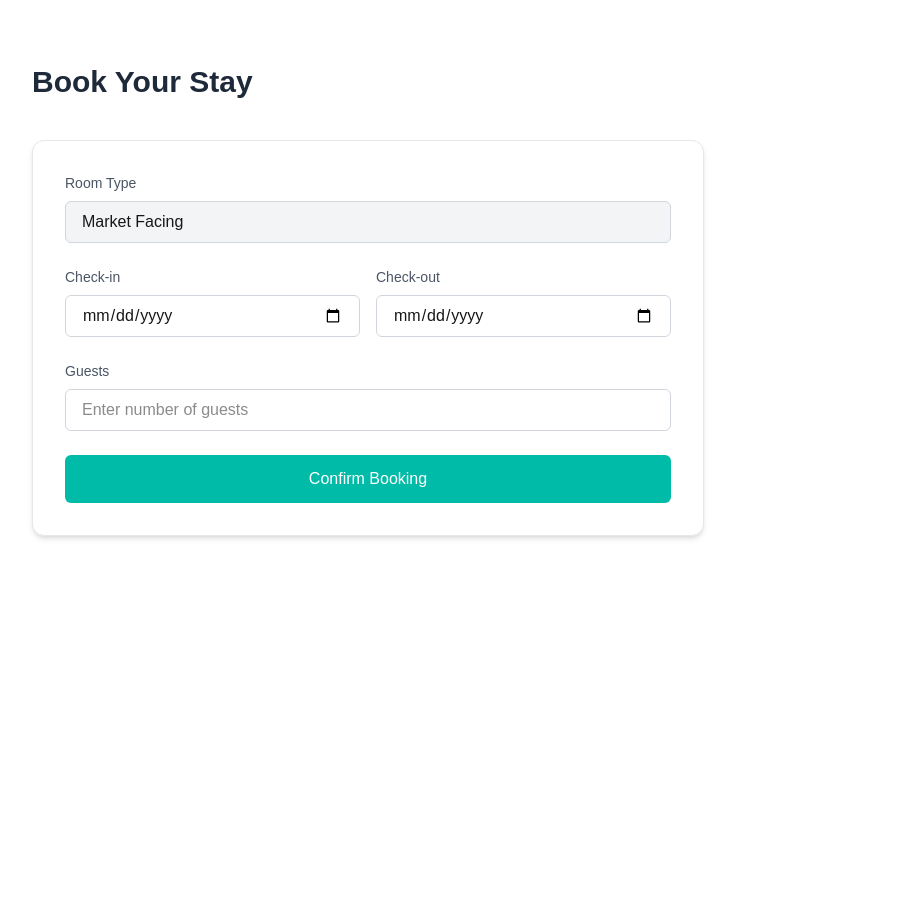
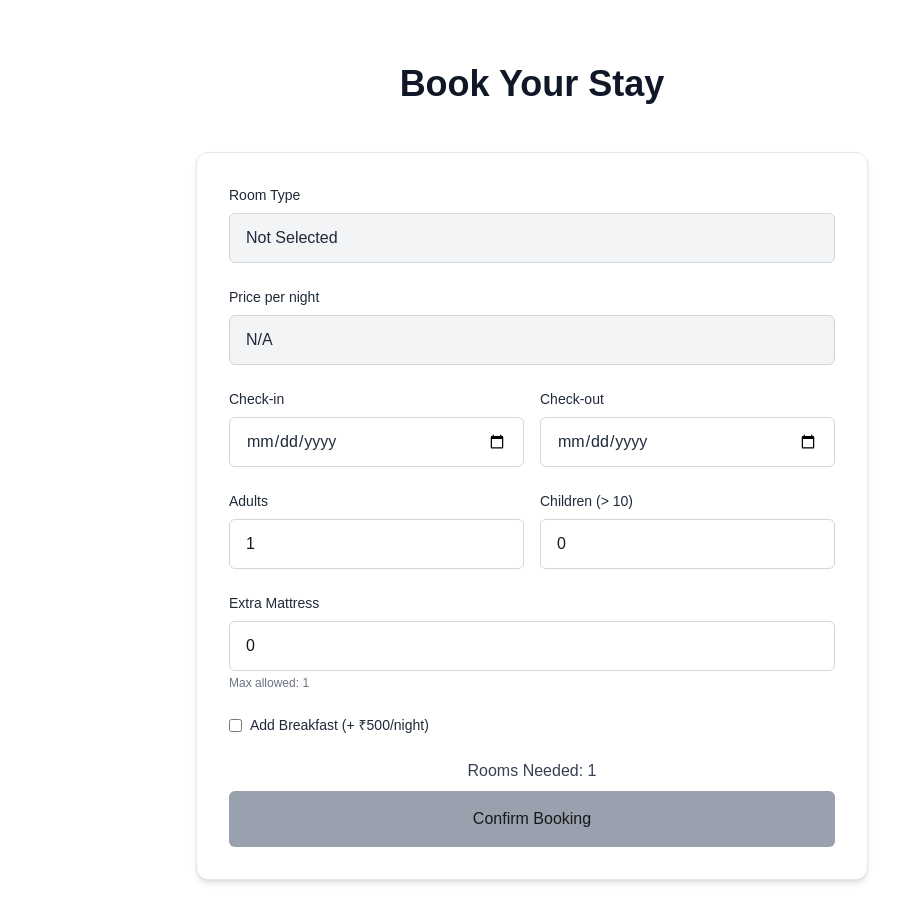
Before and after one commit to abheet77/hotelwebsite, a Next.js app: page /booking in a window 1280 px wide. Shown: the top 922 px of the page, without its empty margins (108-1007 px from the left). Before the commit the page ends 800 px from the top, so only its background shows below. Built offline with nearby package versions, Linux system fonts and the light colour scheme; a web font is replaced by a local one.

Commit message:
bookingpage

```diff
--- a/app/booking/page.jsx
+++ b/app/booking/page.jsx
@@ -1,75 +1,275 @@
 "use client";
+import { useSearchParams } from "next/navigation";
+import { useState } from "react";
 
 export default function BookingPage() {
+  const searchParams = useSearchParams();
+  const room = searchParams.get("room");
+  const price = searchParams.get("price");
+
+  const [checkIn, setCheckIn] = useState("");
+  const [checkOut, setCheckOut] = useState("");
+
+  const [adults, setAdults] = useState(1);
+  const [children, setChildren] = useState(0);
+  const [mattressCount, setMattressCount] = useState(0);
+  const totalGuests = adults + children;
+
+  const [showPopup, setShowPopup] = useState(false);
+
+  const [breakfast, setBreakfast] = useState(false);
+  let total = 0;
+  let capacity = 3;
+  if (room === "Twin Room") {
+    capacity = 6;
+  }
+  let maxMattress = 1;
+
+  if (room === "Twin Room") {
+    maxMattress = 2;
+  }
+  let breakfastPrice = 500;
+
+  if (room === "Twin Room") {
+    breakfastPrice = 1000;
+  }
+  const roomsNeeded = Math.ceil(totalGuests / capacity);
+  if (checkIn && checkOut && price) {
+    const start = new Date(checkIn);
+    const end = new Date(checkOut);
+
+    const diffTime = end - start;
+    const days = diffTime / (1000 * 60 * 60 * 24);
+
+    if (days > 0) {
+      total = days * Number(price) * roomsNeeded;
+
+      if (mattressCount > 0) {
+        total += days * 500 * mattressCount;
+      }
+
+      if (breakfast) {
+        total += days * breakfastPrice * roomsNeeded;
+      }
+    }
+  }
+  const today = new Date().toISOString().split("T")[0];
+  let nights = 0;
+
+  if (checkIn && checkOut) {
+    const start = new Date(checkIn);
+    const end = new Date(checkOut);
+
+    const diffTime = end - start;
+    nights = diffTime / (1000 * 60 * 60 * 24);
+  }
+  let error = "";
+
+  if (checkIn && checkOut) {
+    const start = new Date(checkIn);
+    const end = new Date(checkOut);
+
+    if (end <= start) {
+      error = "Check-out must be after check-in";
+    }
+  }
+
+
+
+
+
   return (
-    <main className="px-6 md:px-[80px] lg:px-[140px] py-16">
+    <main className="min-h-screen bg-white px-4 sm:px-6 md:px-[80px] lg:px-[140px] py-16">
 
       {/* Heading */}
-      <h1 className="text-3xl font-semibold text-gray-800 mb-10">
+      <h1 className="flex justify-center text-3xl md:text-4xl font-semibold text-gray-900 mb-12">
         Book Your Stay
       </h1>
 
       {/* Form */}
-      <div className="max-w-2xl bg-white shadow-md rounded-xl p-8 border border-gray-200">
+      <div className="flex justify-center">
+        <div className="w-full max-w-2xl bg-white shadow-md rounded-xl p-8 border border-gray-200">
 
-        {/* Room Name (static for now) */}
+          {/* Room Type */}
           <div className="mb-6">
-          <label className="block text-sm text-gray-600 mb-2">
+            <label className="block text-sm text-gray-800 font-medium mb-2">
               Room Type
             </label>
             <input
               type="text"
-            value="Market Facing"
+              value={room || "Not Selected"}
               disabled
-            className="w-full border border-gray-300 rounded-md px-4 py-2 bg-gray-100"
+              className="w-full border border-gray-300 rounded-md px-4 py-3 bg-gray-100 text-gray-800 opacity-100 cursor-not-allowed"
+            />
+          </div>
+
+          {/* Price */}
+          <div className="mb-6">
+            <label className="block text-sm text-gray-800 font-medium mb-2">
+              Price per night
+            </label>
+            <input
+              type="text"
+              value={price ? `₹ ${price}` : "N/A"}
+              disabled
+              className="w-full border border-gray-300 rounded-md px-4 py-3 bg-gray-100 text-gray-800 opacity-100 cursor-not-allowed"
             />
           </div>
 
           {/* Dates */}
-        <div className="grid grid-cols-2 gap-4 mb-6">
+          <div className="grid grid-cols-1 md:grid-cols-2 gap-4 mb-6">
 
             <div>
-            <label className="block text-sm text-gray-600 mb-2">
+              <label className="block text-sm text-gray-800 font-medium mb-2">
                 Check-in
               </label>
               <input
                 type="date"
-              className="w-full border border-gray-300 rounded-md px-4 py-2"
+                min={today}
+                value={checkIn}
+                onChange={(e) => setCheckIn(e.target.value)}
+                className="w-full border border-gray-300 rounded-md px-4 py-3 text-gray-800"
               />
             </div>
 
             <div>
-            <label className="block text-sm text-gray-600 mb-2">
+              <label className="block text-sm text-gray-800 font-medium mb-2">
                 Check-out
               </label>
               <input
                 type="date"
-              className="w-full border border-gray-300 rounded-md px-4 py-2"
+                min={checkIn || today}
+                value={checkOut}
+                onChange={(e) => setCheckOut(e.target.value)}
+                className="w-full border border-gray-300 rounded-md px-4 py-3 text-gray-800"
               />
             </div>
 
           </div>
 
           {/* Guests */}
-        <div className="mb-6">
-          <label className="block text-sm text-gray-600 mb-2">
-            Guests
+          <div className="mb-6 grid grid-cols-1 md:grid-cols-2 gap-4">
+
+            {/* Adults */}
+            <div>
+              <label className="block text-sm text-gray-800 font-medium mb-2">
+                Adults
               </label>
               <input
                 type="number"
                 min="1"
-            placeholder="Enter number of guests"
-            className="w-full border border-gray-300 rounded-md px-4 py-2"
+                value={adults}
+                onChange={(e) => setAdults(Number(e.target.value))}
+                className="w-full border border-gray-300 rounded-md px-4 py-3"
               />
             </div>
 
+            {/* Children */}
+            <div>
+              <label className="block text-sm text-gray-800 font-medium mb-2">
+                Children (&gt; 10)
+              </label>
+              <input
+                type="number"
+                min="0"
+                value={children}
+                onChange={(e) => setChildren(Number(e.target.value))}
+                className="w-full border border-gray-300 rounded-md px-4 py-3"
+              />
+            </div>
+          </div>
+          <div className="mb-6">
+            <label className="block text-sm text-gray-800 font-medium mb-2">
+              Extra Mattress
+            </label>
+
+            <input
+              type="number"
+              min="0"
+              max={maxMattress}
+              value={mattressCount}
+              onChange={(e) => setMattressCount(Number(e.target.value))}
+              className="w-full border border-gray-300 rounded-md px-4 py-3"
+            />
+
+            <p className="text-xs text-gray-500 mt-1">
+              Max allowed: {maxMattress}
+            </p>
+          </div>
+          <div className="mb-6 flex items-center gap-2">
+            <input
+              type="checkbox"
+              checked={breakfast}
+              onChange={() => setBreakfast(!breakfast)}
+            />
+            <label className="text-sm text-gray-800">
+              Add Breakfast (+ ₹{breakfastPrice}/night)
+            </label>
+          </div>
+          {nights > 0 && (
+            <div className="text-center text-gray-700 mb-2">
+              {nights} night(s)
+            </div>
+          )}
+          <div className="text-center text-gray-700 mb-2">
+            Rooms Needed: {roomsNeeded}
+          </div>
+          {/* Total Price */}
+          {total > 0 && (
+            <div className="mb-4 text-xl font-bold text-teal-600 text-center">
+              Total Price: ₹ {total}
+            </div>
+          )}
+          {error && (
+            <div className="mb-4 text-red-500 text-center text-sm">
+              {error}
+            </div>
+          )}
+
           {/* Button */}
-        <button className="w-full bg-teal-500 text-white py-3 rounded-md font-medium hover:bg-teal-600 transition">
+          <button
+            onClick={() => setShowPopup(true)}
+            disabled={!checkIn || !checkOut || error}
+            className={`w-full py-4 rounded-md font-medium transition ${error || !checkIn || !checkOut
+              ? "bg-gray-400 cursor-not-allowed"
+              : "bg-teal-500 text-white hover:bg-teal-600 hover:scale-[1.02]"
+              }`}
+          >
             Confirm Booking
           </button>
 
         </div>
+      </div>
+      {showPopup && (
+        <div className="fixed inset-0 bg-black/50 flex items-center justify-center z-50">
 
+          <div className="bg-white rounded-xl p-8 w-[90%] max-w-md text-center shadow-lg">
+
+            <h2 className="text-2xl font-semibold text-gray-800 mb-4">
+              Booking Confirmed ✅
+            </h2>
+
+            <div className="text-gray-700 space-y-2 mb-6">
+              <p><strong>Room:</strong> {room}</p>
+              <p><strong>Guests:</strong> {totalGuests}</p>
+              <p><strong>Rooms:</strong> {roomsNeeded}</p>
+              <p><strong>Extra Mattress:</strong> {mattressCount}</p>
+              <p><strong>Breakfast:</strong> {breakfast ? "Yes" : "No"}</p>
+              <p><strong>Nights:</strong> {nights}</p>
+              <p><strong>Total:</strong> ₹ {total}</p>
+            </div>
+
+            <button
+              onClick={() => setShowPopup(false)}
+              className="bg-teal-500 text-white px-6 py-2 rounded-md hover:bg-teal-600 transition"
+            >
+              Close
+            </button>
+
+          </div>
+
+        </div>
+      )}
     </main>
   );
 }
--- a/components/rooms/RoomCard.jsx
+++ b/components/rooms/RoomCard.jsx
@@ -3,6 +3,7 @@ import { useRouter } from "next/navigation";
 export default function RoomCard(props) {
     const { title, image, capacity, price } = props;
     const router = useRouter();
+
     return (
         <div className="w-3/4 rounded-xl border border-gray-200 bg-white shadow-sm hover:shadow-md transition duration-300">
 
@@ -22,7 +23,7 @@ export default function RoomCard(props) {
                     <span className="tracking-wide">MAX CAP: {capacity}</span>
                 </div>
 
-                <button onClick={() => router.push("/booking")} className="bg-teal-500 text-white px-5 py-2 rounded-md text-sm font-medium hover:bg-teal-600 transition">
+                <button onClick={() => router.push(`/booking?room=${encodeURIComponent(title)}&price=${price}`)} className="bg-teal-500 text-white px-5 py-2 rounded-md text-sm font-medium hover:bg-teal-600 transition">
                     Rs {price} / night
                 </button>
 
```
Lines whose indentation alone changed are shown as unchanged.
